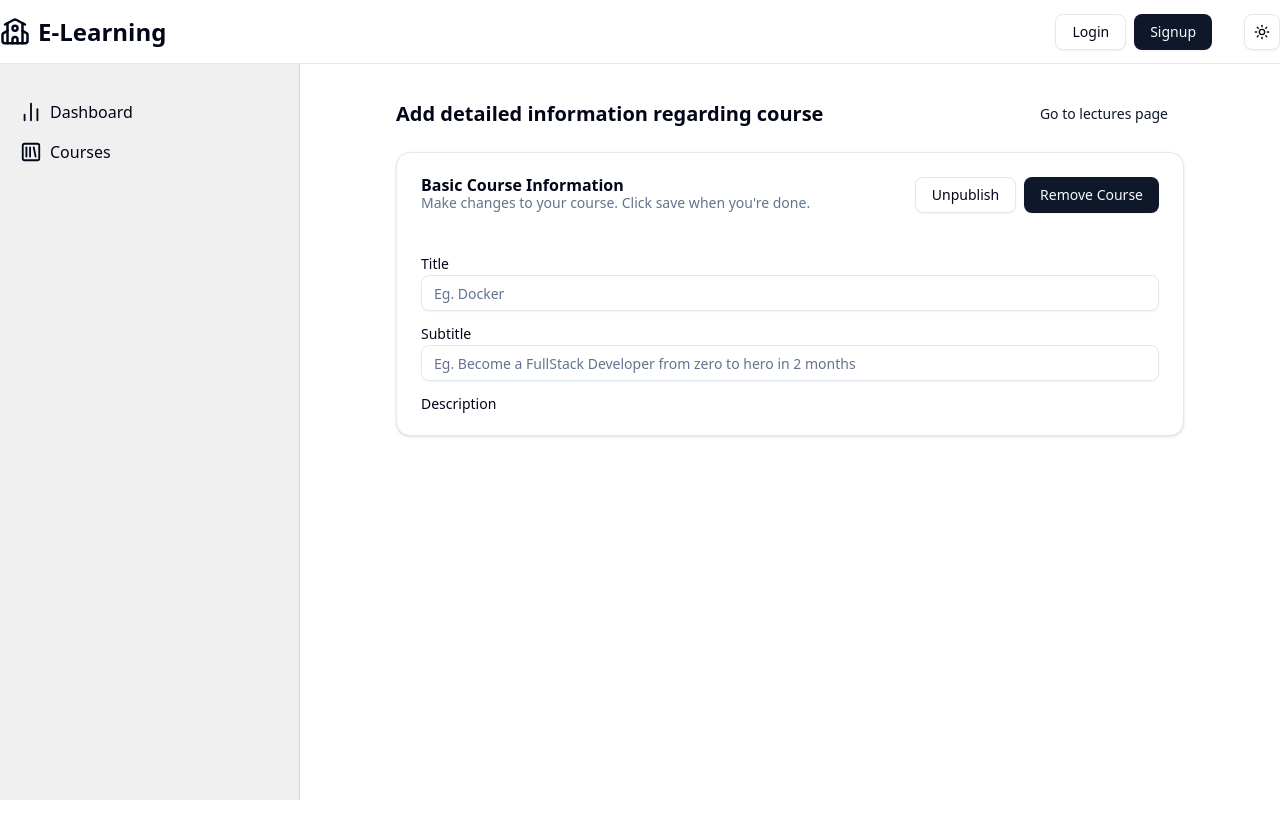
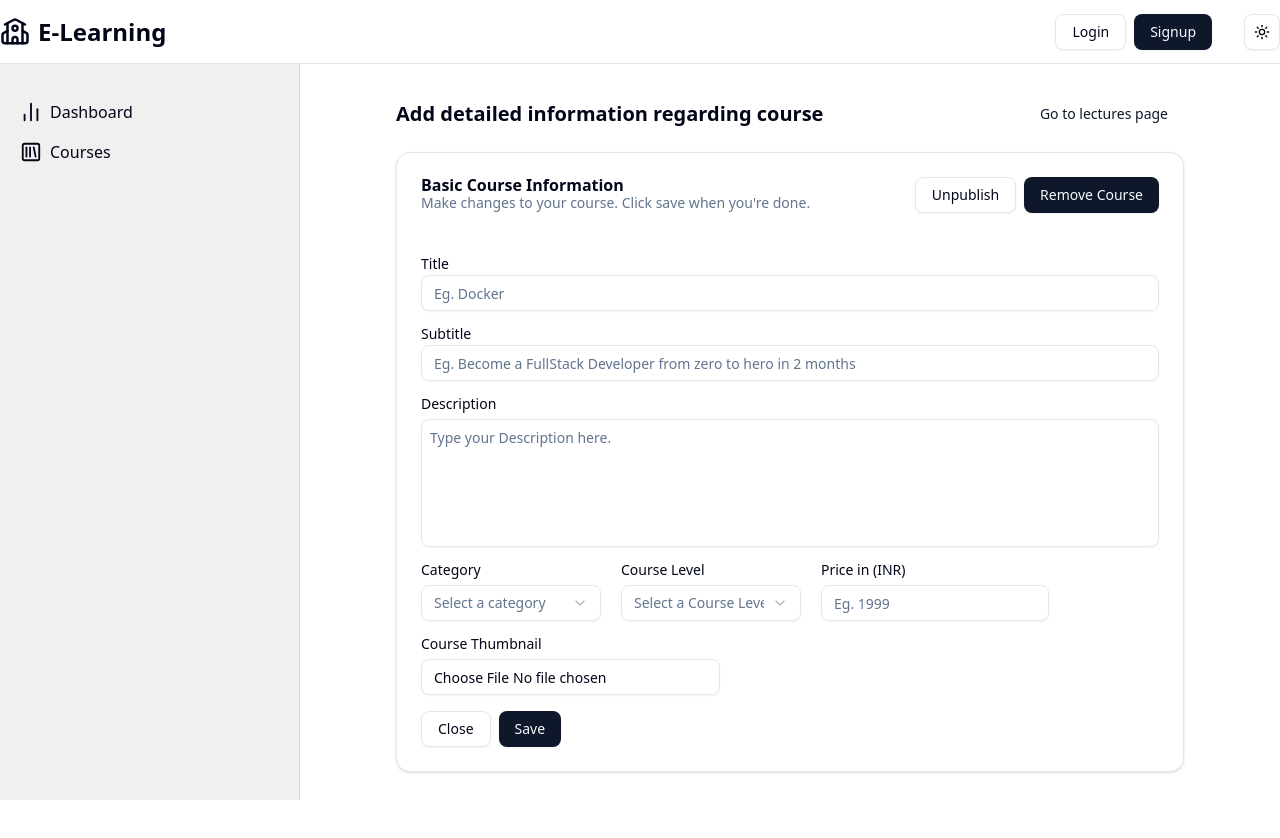
Before and after one commit to Sreenu-y/Learnify, a React (Vite) app in the folder client/: page /admin/course/1 in a window 1280 px wide. Shown: the top 838 px of the page. Before the commit the page ends 800 px from the top, so only its background shows below. Built offline with nearby package versions, Linux system fonts and the light colour scheme; no server answers.

Commit message:
added CourseTab

```diff
--- /dev/null
+++ b/client/src/components/ui/textarea.jsx
@@ -0,0 +1,20 @@
+import * as React from "react"
+
+import { cn } from "@/lib/utils"
+
+function Textarea({
+  className,
+  ...props
+}) {
+  return (
+    <textarea
+      data-slot="textarea"
+      className={cn(
+        "border-input placeholder:text-muted-foreground focus-visible:border-ring focus-visible:ring-ring/50 aria-invalid:ring-destructive/20 dark:aria-invalid:ring-destructive/40 aria-invalid:border-destructive dark:bg-input/30 flex field-sizing-content min-h-16 w-full rounded-md border bg-transparent px-3 py-2 text-base shadow-xs transition-[color,box-shadow] outline-none focus-visible:ring-[3px] disabled:cursor-not-allowed disabled:opacity-50 md:text-sm",
+        className
+      )}
+      {...props} />
+  );
+}
+
+export { Textarea }
--- a/client/src/features/api/courseApi.js
+++ b/client/src/features/api/courseApi.js
@@ -25,7 +25,26 @@ export const courseApi = createApi({
       }),
       providesTags: ["Refetch_Creator_Course"],
     }),
+    editCourse: builder.mutation({
+      query: ({ formData, courseId }) => ({
+        url: `${courseId}`,
+        method: "PUT",
+        body: formData,
+      }),
+      invalidatesTags: ["Refetch_Creator_Course"],
+    }),
+    getCourseById: builder.query({
+      query: (courseId) => ({
+        url: `${courseId}`,
+        method: "GET",
+      }),
+    }),
   }),
 });
 
-export const { useCreateCourseMutation, useGetCreatorCourseQuery } = courseApi;
+export const {
+  useCreateCourseMutation,
+  useGetCreatorCourseQuery,
+  useEditCourseMutation,
+  useGetCourseByIdQuery,
+} = courseApi;
--- a/client/src/pages/admin/course/CourseTab.jsx
+++ b/client/src/pages/admin/course/CourseTab.jsx
@@ -8,10 +8,115 @@ import {
 } from "@/components/ui/card";
 import { Input } from "@/components/ui/input";
 import { Label } from "@/components/ui/label";
-import React from "react";
+import {
+  Select,
+  SelectContent,
+  SelectGroup,
+  SelectItem,
+  SelectLabel,
+  SelectTrigger,
+  SelectValue,
+} from "@/components/ui/select";
+import { Textarea } from "@/components/ui/textarea";
+import {
+  useEditCourseMutation,
+  useGetCourseByIdQuery,
+} from "@/features/api/courseApi";
+import { Loader2 } from "lucide-react";
+import React, { useEffect, useState } from "react";
+import { useNavigate, useParams } from "react-router-dom";
+import { toast } from "sonner";
 
 const CourseTab = () => {
   const isPublished = true;
+
+  const navigate = useNavigate();
+  const [input, setInput] = useState({
+    courseTitle: "",
+    subTitle: "",
+    description: "",
+    category: "",
+    courseLevel: "",
+    coursePrice: "",
+    courseThumbnail: "",
+  });
+
+  const [previewThumbnail, setPreviewThumbnail] = useState("");
+  const [editCourse, { data, isLoading, isSuccess, error, isError }] =
+    useEditCourseMutation();
+
+  const params = useParams();
+  const courseId = params.courseId;
+  const { data: CourseData, isLoading: courseDataIsLoading } =
+    useGetCourseByIdQuery(courseId, { refetchOnMountOrArgChange: true });
+
+  useEffect(() => {
+    const course = CourseData?.course;
+    if (course) {
+      setInput({
+        courseTitle: course.courseTitle,
+        subTitle: course.subTitle,
+        description: course.description,
+        category: course.category,
+        courseLevel: course.courseLevel,
+        coursePrice: course.coursePrice,
+        courseThumbnail: course.courseThumbnail,
+      });
+      if (course.courseThumbnail) {
+        setPreviewThumbnail(course.courseThumbnail);
+      }
+    }
+  }, [CourseData]);
+
+  const changeEventHandler = (e) => {
+    const { name, value } = e.target;
+    setInput({ ...input, [name]: value });
+  };
+
+  const selectCategory = (value) => {
+    setInput({ ...input, category: value });
+  };
+
+  const selectCourseLevel = (value) => {
+    setInput({ ...input, courseLevel: value });
+  };
+
+  const selectThumbnail = (e) => {
+    const file = e.target.files?.[0];
+    if (file) {
+      setInput({ ...input, courseThumbnail: file });
+      const fileReader = new FileReader();
+      fileReader.onloadend = () => setPreviewThumbnail(fileReader.result);
+      fileReader.readAsDataURL(file);
+    }
+  };
+
+  useEffect(() => {
+    if (isSuccess) {
+      toast.success(data?.message || "Course Edited Successfully");
+      navigate("/admin/course");
+    }
+    if (isError) {
+      toast.error(error?.data?.message || "Failed to Edit Course");
+    }
+  }, [isSuccess, error]);
+
+  if (courseDataIsLoading) {
+    return <h1>Loading...</h1>;
+  }
+
+  const updateCourseHandler = async () => {
+    const formData = new FormData();
+    formData.append("courseTitle", input.courseTitle);
+    formData.append("subTitle", input.subTitle);
+    formData.append("description", input.description);
+    formData.append("category", input.category);
+    formData.append("courseLevel", input.courseLevel);
+    formData.append("coursePrice", input.coursePrice);
+    formData.append("courseThumbnail", input.courseThumbnail);
+    await editCourse({ formData, courseId });
+  };
+
   return (
     <Card>
       <CardHeader className="flex flex-row justify-between">
@@ -32,18 +137,121 @@ const CourseTab = () => {
         <div className="space-y-4 mt-5">
           <div className="space-y-1">
             <Label>Title</Label>
-            <Input type="text" name="courseTitle" placeholder="Eg. Docker" />
+            <Input
+              type="text"
+              name="courseTitle"
+              value={input.courseTitle}
+              onChange={changeEventHandler}
+              placeholder="Eg. Docker"
+            />
           </div>
           <div className="space-y-1">
             <Label>Subtitle</Label>
             <Input
               type="text"
-              name="courseTitle"
+              name="subTitle"
+              value={input.subTitle}
+              onChange={changeEventHandler}
               placeholder="Eg. Become a FullStack Developer from zero to hero in 2 months"
             />
           </div>
           <div className="space-y-1">
             <Label>Description</Label>
+            <Textarea
+              name="description"
+              value={input.description}
+              onChange={changeEventHandler}
+              className="w-full h-32 border rounded-md p-2 mt-2 resize-none overflow-y-auto"
+              placeholder="Type your Description here."
+            />
+          </div>
+          <div className="flex items-center gap-5">
+            <div>
+              <Label>Category</Label>
+              <Select value={input.category} onValueChange={selectCategory}>
+                <SelectTrigger className="w-[180px] mt-2">
+                  <SelectValue placeholder="Select a category" />
+                </SelectTrigger>
+                <SelectContent>
+                  <SelectGroup>
+                    <SelectLabel>Category</SelectLabel>
+                    <SelectItem value="Next JS">Next Js</SelectItem>
+                    <SelectItem value="React JS">React JS</SelectItem>
+                    <SelectItem value="Data Science">Data Science</SelectItem>
+                    <SelectItem value="Javascript">Javascript</SelectItem>
+                    <SelectItem value="Machine Learning">
+                      Machine Learning
+                    </SelectItem>
+                    <SelectItem value="Deep Learning">Deep Learning</SelectItem>
+                    <SelectItem value="Docker">Docker</SelectItem>
+                    <SelectItem value="AWS">AWS</SelectItem>
+                    <SelectItem value="Fronted Development">
+                      Fronted Development
+                    </SelectItem>
+                  </SelectGroup>
+                </SelectContent>
+              </Select>
+            </div>
+            <div>
+              <Label>Course Level</Label>
+              <Select
+                value={input.courseLevel}
+                onValueChange={selectCourseLevel}
+              >
+                <SelectTrigger className="w-[180px] mt-2">
+                  <SelectValue placeholder="Select a Course Level" />
+                </SelectTrigger>
+                <SelectContent>
+                  <SelectGroup>
+                    <SelectLabel>Course Level</SelectLabel>
+                    <SelectItem value="Beginner">Beginner</SelectItem>
+                    <SelectItem value="Medium">Medium</SelectItem>
+                    <SelectItem value="Advance">Advance</SelectItem>
+                  </SelectGroup>
+                </SelectContent>
+              </Select>
+            </div>
+            <div>
+              <Label>Price in (INR)</Label>
+              <Input
+                type="number"
+                name="coursePrice"
+                value={input.coursePrice}
+                onChange={changeEventHandler}
+                placeholder="Eg. 1999"
+                className="w-fit mt-2"
+              />
+            </div>
+          </div>
+          <div>
+            <Label>Course Thumbnail</Label>
+            <Input
+              type="file"
+              onChange={selectThumbnail}
+              accept="image/*"
+              className="w-fit mt-2"
+            />
+            {previewThumbnail && (
+              <img
+                src={previewThumbnail}
+                className="w-71 rounded-lg my-2"
+                alt="Course Thumbnail"
+              />
+            )}
+          </div>
+          <div className="flex items-center gap-2">
+            <Button variant="outline" onClick={() => navigate("/admin/course")}>
+              Close
+            </Button>
+            <Button disabled={isLoading} onClick={updateCourseHandler}>
+              {isLoading ? (
+                <>
+                  <Loader2 className="mr-2 h-4 w-4 animate-spin" /> Please wait
+                </>
+              ) : (
+                "Save"
+              )}
+            </Button>
           </div>
         </div>
       </CardContent>
```
Also changed, not shown: 12 other files (tests, documents, lock files or other folders).
